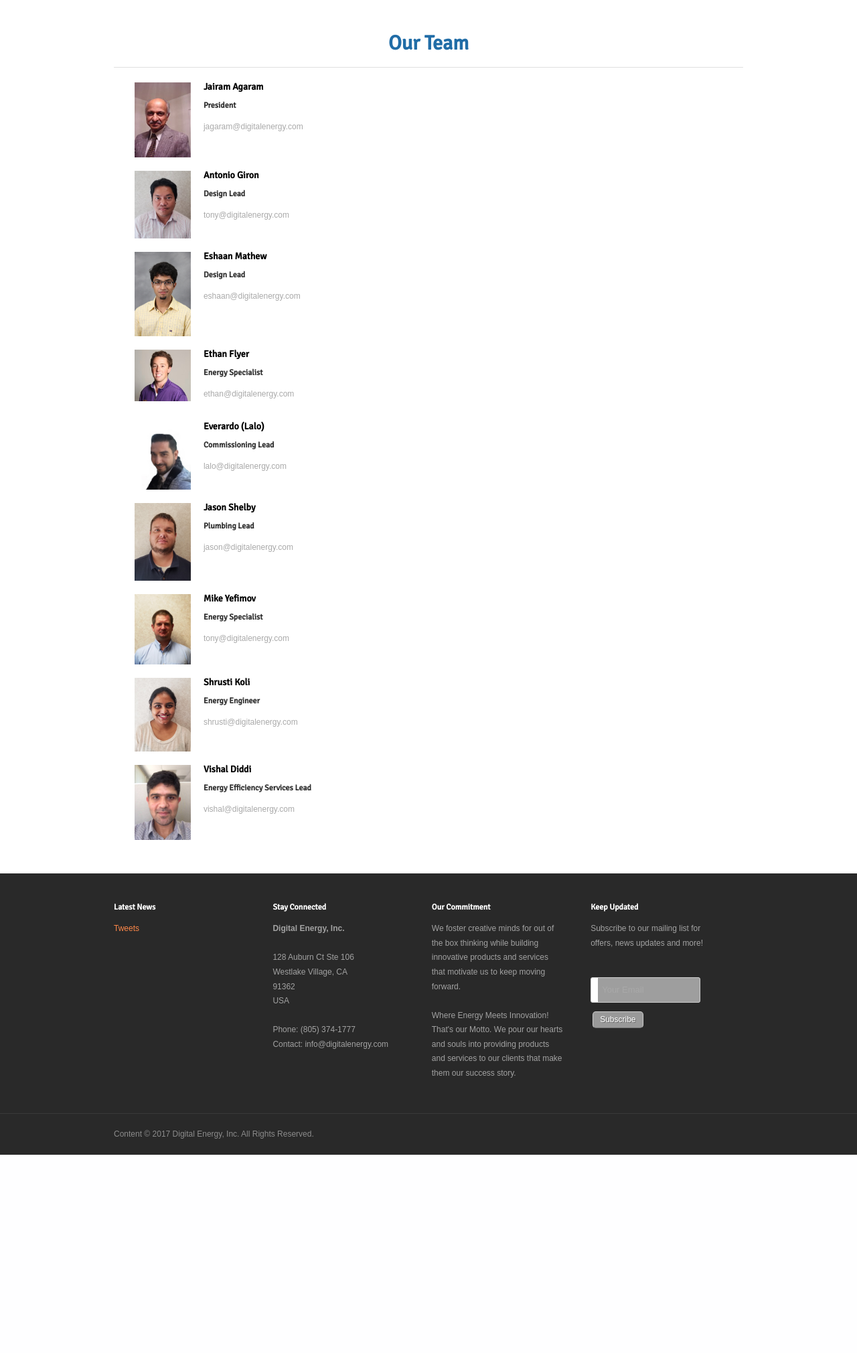
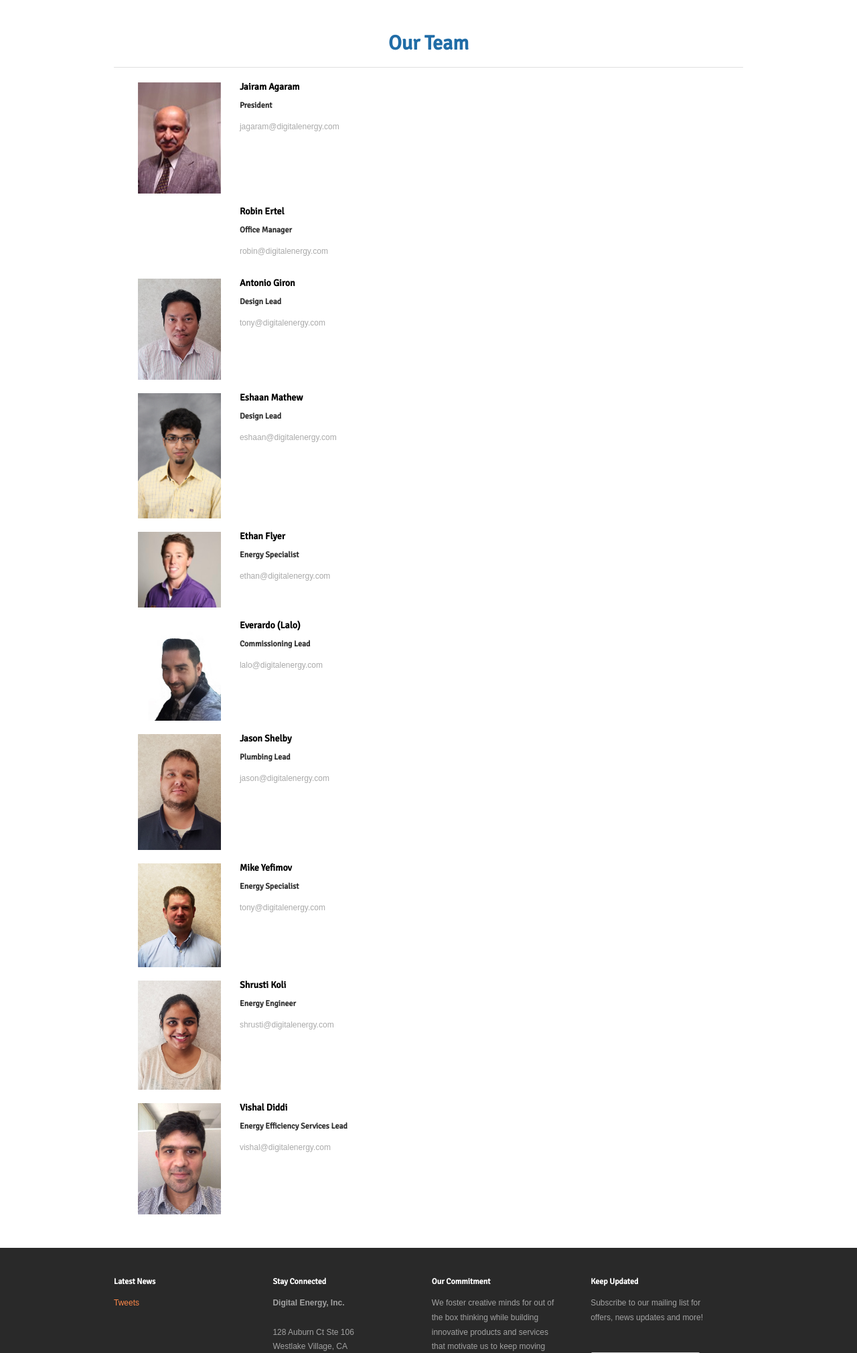
Before and after one commit to HariniParth/Digital-Energy, a PHP site: page /contact.html in a window 1280 px wide. Shown: the part 153-2173 px from the top of the page at 67% size. Before the commit the page ends 1877 px from the top, so only its background shows below. Run offline with PHP 8.4, Linux system fonts and the light colour scheme; some libraries are stand-ins or nearby versions; grey boxes are pictures that could not be loaded.

Commit message:
Contact page updated

```diff
--- a/contact.html
+++ b/contact.html
@@ -142,6 +142,16 @@
                                                         <h3>President</h3>
                                                         <p>jagaram@digitalenergy.com</p>
                                                     </div>
+
+                                                    <div class="dc_clear"></div>
+
+                                                    <div class="one_third_pad"></div>
+                                                    <div class="two_third_pad column-last">
+                                                        <h2>Robin Ertel</h2>
+                                                        <h3>Office Manager</h3>
+                                                        <p>robin@digitalenergy.com</p>
+                                                    </div>
+
                                                     <div class="dc_clear"></div>
 
                                                     <div class="one_third_pad"> <img class="team" src="images/team/Antonio (Tony) Giron.jpg" alt="" /> </div>
--- a/css/custom.css
+++ b/css/custom.css
@@ -9,8 +9,12 @@ and open the template in the editor.
 */
 
 .team{
-    max-height: 200px !important;
-    max-width: 150px !important;
+    max-height: 400px !important;
+    max-width: 300px !important;
+}
+
+.code span{
+    color: black;
 }
 
 .one_half_pad{width:44%}.one_third_pad{width:27%}.one_fourth_pad{width:19%}.one_fifth_pad{width:14%}.one_sixth_pad{width:10.5%}.two_fifth_pad{width:37%}.two_third_pad{width:60%}.two_fourth_pad{width:43%}.two_fifth_pad{width:33%}.three_fifth_pad{width:58.4%}.three_fourth_pad{width:74%}.four_fifth_pad{width:67.2%}.five_sixth_pad{width:82.67%}.one_half_pad,.one_third_pad,.two_third_pad,.three_fourth_pad,.one_fourth_pad,.one_fifth_pad,.two_fifth_pad,.two_fourth_pad,.two_fifth_pad,.three_fifth_pad,.four_fifth_pad,.one_sixth_pad,.five_sixth_pad{float:left;margin-bottom:20px;margin-left:3%;margin-right:3%;position:relative}.one_half{width:48%}.one_third{width:30.5%}.one_fourth{width:22%}.one_fifth{width:16.8%}.one_sixth{width:13.33%}.two_fifth{width:37.6%}.two_third{width:65.33%}.three_fifth{width:58.4%}.three_fourth{width:74%}.four_fifth{width:67.2%}.five_sixth{width:82.67%}.one_half,.one_third,.two_third,.three_fourth,.one_fourth,.one_fifth,.two_fifth,.three_fifth,.four_fifth,.one_sixth,.five_sixth{float:left;margin-bottom:10px;margin-right:4%;position:relative}.column-last{clear:right;margin-right:0!important}.dc_tabs_type_2 .one_third{width:29%}.clr{clear:both;margin:0;padding:0;width:100%}.dc_clear{clear:both;font-size:0px;line-height:0px;margin:0;padding:0;width:100%}
```
